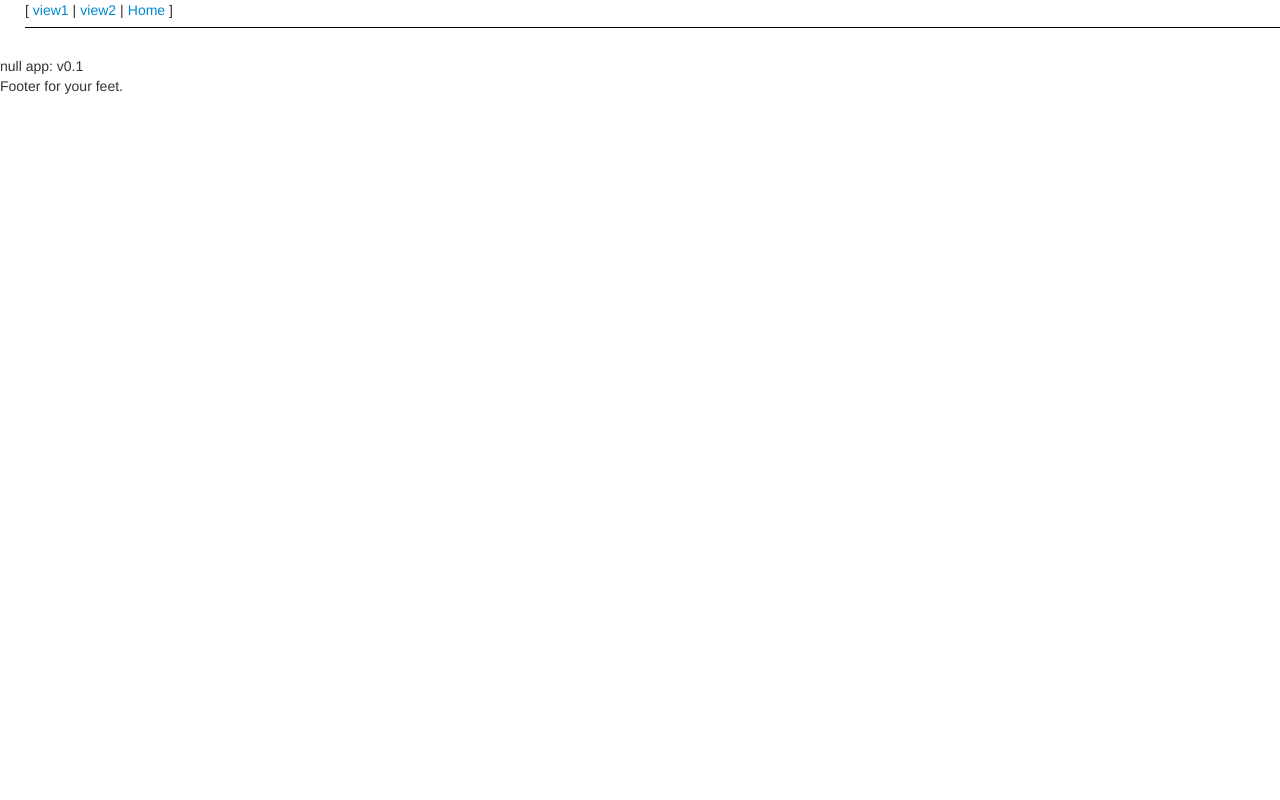
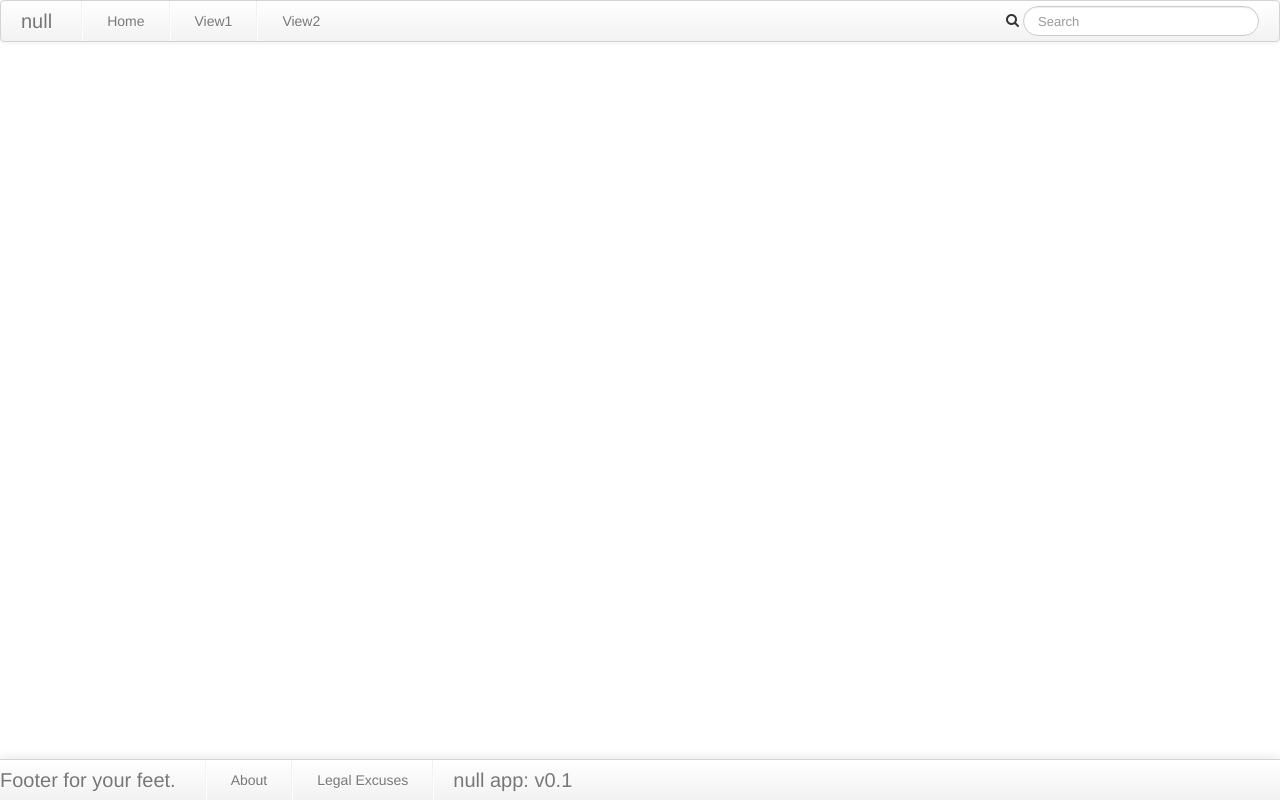
Before and after one commit to donomans/angular-go-appengine-seed, a plain HTML site: page app/index.html at #/aboutus in a window 1280 px wide. Drawn offline with Linux system fonts and the light colour scheme; files that its build step writes are made by us from their sources; no server answers; files whose address does not match are found by name.

Commit message:
Added some bootstrap to front end
Added a basic header and footer and a couple more partials

```diff
--- a/app/index.html
+++ b/app/index.html
@@ -10,17 +10,28 @@
 </head>
 <body>
   <header>
-    <ul class="menu">
-      <li><a href="#/view1">view1</a></li>
-      <li><a href="#/view2">view2</a></li>
-      <li><a href="#/">Home</a></li>
-    </ul>
+    <div class="navbar">
+      <div class="navbar-inner">
+        <a class="brand" href="#">{{.}}</a>
+        <ul class="nav">
+          <li class="divider-vertical"></li>
+          <li><a href="#">Home</a></li>
+          <li class="divider-vertical"></li>
+          <li><a href="#/view1">View1</a></li>
+          <li class="divider-vertical"></li>
+          <li><a href="#/view2">View2</a></li>
+        </ul>
+        <form class="navbar-search pull-right">
+          <span class="add-on"><i class="icon-search"></i></span>
+          <input type="text" class="search-query" placeholder="Search">
+        </form>
+      </div>
+    </div>
   </header>
-  <div ng-view>
-  </div>
-
-  <div>
-    {{.}} app: v<span app-version></span>
+  <div class="container">
+    <div ng-view class="row">
+      This is sort of empty...
+    </div>
   </div>
   <script src="app/lib/angular/angular.js"></script>
   <script src="app/lib/angular-ui/angular-ui.js"></script>
@@ -32,7 +43,19 @@
   <script src="app/lib/angular-ui/bootstrap/ui-bootstrap-tpls-0.2.0.js"></script>
 
   <footer>
-    Footer for your feet.
+    <div class="navbar navbar-fixed-bottom">
+      <div class="navbar-inner">
+        <a class="brand">Footer for your feet.</a>
+        <ul class="nav">
+          <li class="divider-vertical"></li>
+          <li><a href="#/aboutus">About</a></li>
+          <li class="divider-vertical"></li>
+          <li><a href="#/legal">Legal Excuses</a></li>
+          <li class="divider-vertical"></li>
+        </ul>
+        <a class="brand">{{.}} app: v<span app-version></span></a>
+      </div>
+    </div>
   </footer>
 </body>
 </html>
--- a/app/js/app.js
+++ b/app/js/app.js
@@ -3,7 +3,10 @@
 // Declare app level module which depends on filters, and services
 angular.module('goseed', ['ui', 'ui.bootstrap','goseed.filters', 'goseed.services', 'goseed.directives']).
   config(['$routeProvider', function($routeProvider) {
-    $routeProvider.when('/view1', {templateUrl: 'app/partials/partial1.html', controller: MyCtrl1});
-    $routeProvider.when('/view2', {templateUrl: 'app/partials/partial2.html', controller: MyCtrl2});
+    $routeProvider.when('/', {templateUrl: 'app/partials/home.html'});
+    $routeProvider.when('/view1', {templateUrl: 'app/partials/partial1.html'});
+    $routeProvider.when('/view2', {templateUrl: 'app/partials/partial2.html'});
+    $routeProvider.when('/aboutus', {templateUrl: 'app/partials/aboutus.html', controller: AboutUs});
+    $routeProvider.when('/legal', {templateUrl: 'app/partials/legal.html', controller: Legal});
     $routeProvider.otherwise({redirectTo: '/'});
   }]);
--- a/app/js/controllers.js
+++ b/app/js/controllers.js
@@ -2,11 +2,10 @@
 
 /* Controllers */
 
+function Legal(){
+	//presumably you could do incredible things here, like load your data.
+}
+Legal.$inject = [];
 
-function MyCtrl1() {}
-MyCtrl1.$inject = [];
-
-
-function MyCtrl2() {
-}
-MyCtrl2.$inject = [];
+function AboutUs(){}
+AboutUs.$inject = [];
```
Also changed, not shown: app/partials/aboutus.html (added, +2 -0 lines), app/partials/home.html (added, +1 -0 lines), app/partials/legal.html (added, +2 -0 lines), app/partials/partial1.html (+1 -0 lines), app/partials/partial2.html (+1 -0 lines), 2 other files.
